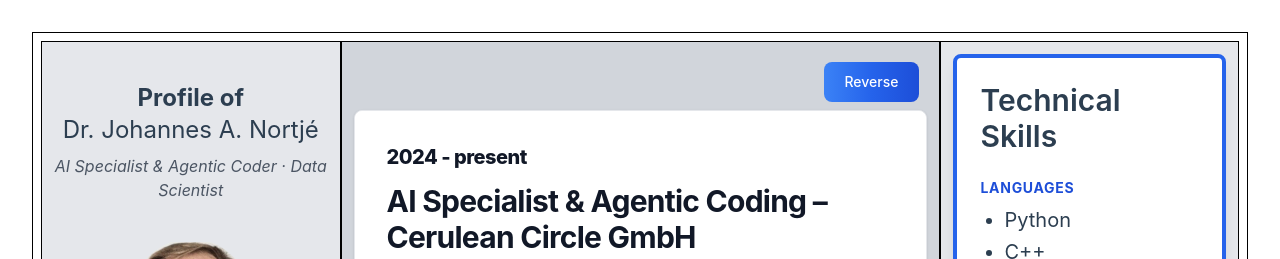
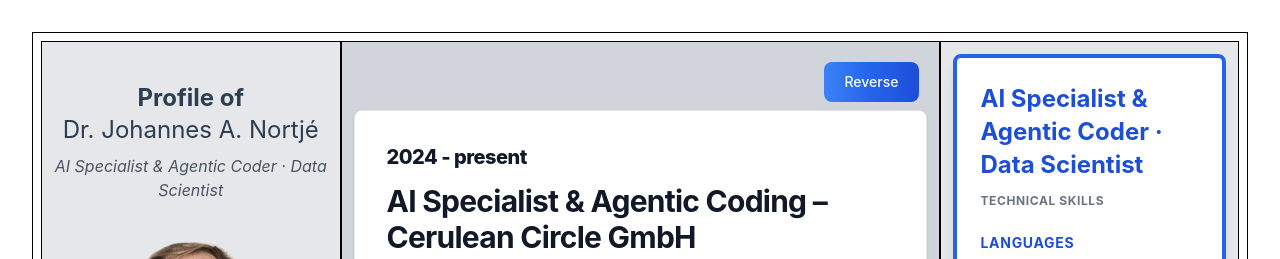
Before and after one commit to hannesnortje/profile, a Vue app: page / in a window 1280 px wide. Shown: the top 259 px of the page. Built offline with nearby package versions, Linux system fonts and the light colour scheme.

Commit message:
Feature role as headline of Technical Skills card
Lead the right-column card with 'AI Specialist & Agentic Coder ·
Data Scientist' in large blue type; demote 'Technical Skills' to a
small uppercase section label beneath. Same content order below,
just a stronger 'who I am' before 'what I use'.

```diff
--- a/src/components/TechnicalToolbox.vue
+++ b/src/components/TechnicalToolbox.vue
@@ -1,7 +1,14 @@
 <template>
   <div class="p-3 sticky top-0">
     <div class="bg-white border-4 border-blue-600 shadow-lg rounded-lg p-6 space-y-6">
-      <h2 class="text-3xl font-semibold">Technical Skills</h2>
+      <header>
+        <h2 class="text-2xl font-bold text-blue-700 leading-snug">
+          AI Specialist &amp; Agentic Coder · Data Scientist
+        </h2>
+        <p class="text-xs font-bold uppercase tracking-wider text-gray-500 mt-3">
+          Technical Skills
+        </p>
+      </header>
       <div v-for="(items, category) in toolbox" :key="category">
         <h3 class="text-sm font-bold uppercase tracking-wider text-blue-700 mb-2">
           {{ categoryLabels[category] }}
```
